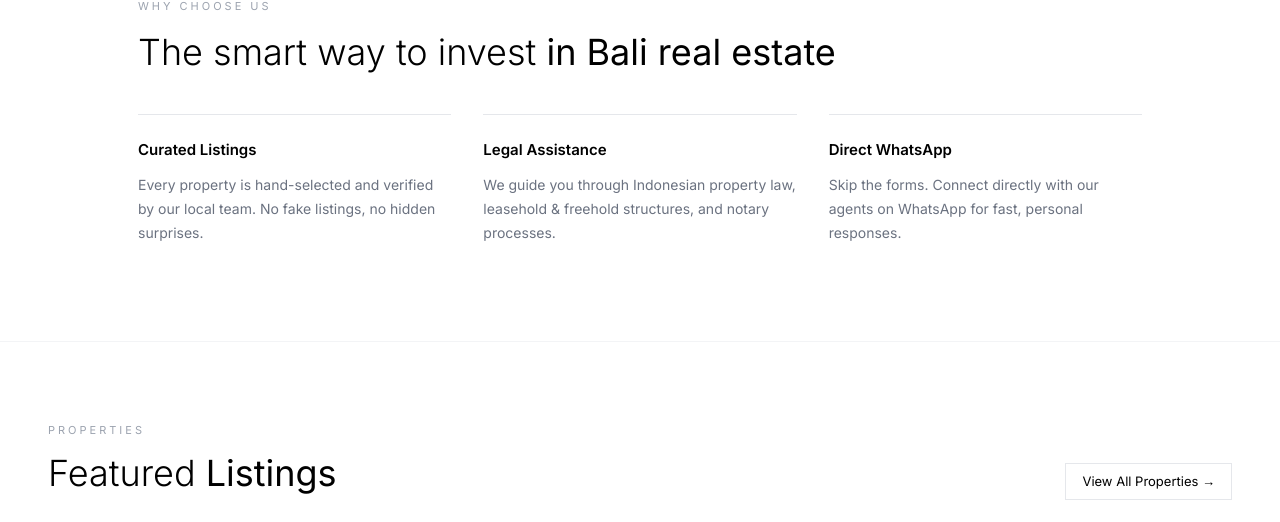
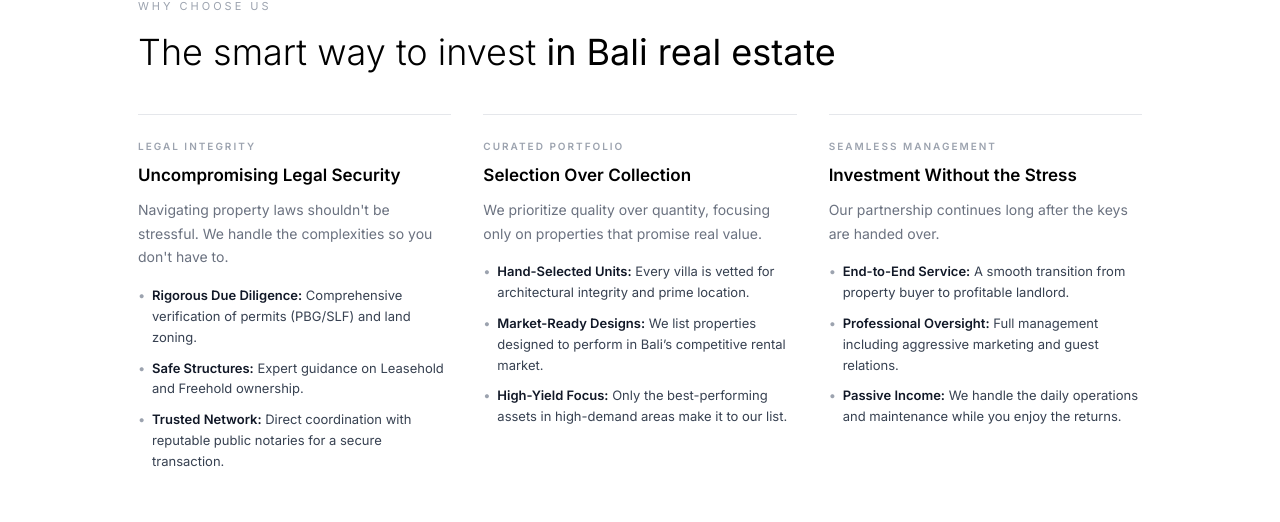
Before and after one commit to djitugo/great-bali-properties, a Next.js app: page / in a window 1280 px wide. Shown: the part 898-1420 px from the top of the page. Built offline with nearby package versions, Linux system fonts and the light colour scheme; no server answers; the database is empty.

Commit message:
revise Why Choose Us section with eyebrow, headline, and bullet points per column
Co-Authored-By: Claude Opus 4.7 <noreply@anthropic.com>

```diff
--- a/app/page.js
+++ b/app/page.js
@@ -35,15 +35,51 @@ export default async function Home({ searchParams }) {
         <h2 style={{ fontSize: 'clamp(24px, 4vw, 36px)', fontWeight: 300, marginBottom: '40px', lineHeight: 1.2 }}>
           The smart way to invest <strong>in Bali real estate</strong>
         </h2>
-        <div style={{ display: 'grid', gridTemplateColumns: 'repeat(auto-fit, minmax(240px, 1fr))', gap: '32px' }}>
+        <div style={{ display: 'grid', gridTemplateColumns: 'repeat(auto-fit, minmax(260px, 1fr))', gap: '32px' }}>
           {[
-            { title: 'Curated Listings', desc: 'Every property is hand-selected and verified by our local team. No fake listings, no hidden surprises.' },
-            { title: 'Legal Assistance', desc: 'We guide you through Indonesian property law, leasehold & freehold structures, and notary processes.' },
-            { title: 'Direct WhatsApp', desc: 'Skip the forms. Connect directly with our agents on WhatsApp for fast, personal responses.' },
+            {
+              eyebrow: 'Legal Integrity',
+              title: 'Uncompromising Legal Security',
+              desc: "Navigating property laws shouldn't be stressful. We handle the complexities so you don't have to.",
+              bullets: [
+                { strong: 'Rigorous Due Diligence:', text: ' Comprehensive verification of permits (PBG/SLF) and land zoning.' },
+                { strong: 'Safe Structures:', text: ' Expert guidance on Leasehold and Freehold ownership.' },
+                { strong: 'Trusted Network:', text: ' Direct coordination with reputable public notaries for a secure transaction.' },
+              ],
+            },
+            {
+              eyebrow: 'Curated Portfolio',
+              title: 'Selection Over Collection',
+              desc: 'We prioritize quality over quantity, focusing only on properties that promise real value.',
+              bullets: [
+                { strong: 'Hand-Selected Units:', text: ' Every villa is vetted for architectural integrity and prime location.' },
+                { strong: 'Market-Ready Designs:', text: ' We list properties designed to perform in Bali\u2019s competitive rental market.' },
+                { strong: 'High-Yield Focus:', text: ' Only the best-performing assets in high-demand areas make it to our list.' },
+              ],
+            },
+            {
+              eyebrow: 'Seamless Management',
+              title: 'Investment Without the Stress',
+              desc: 'Our partnership continues long after the keys are handed over.',
+              bullets: [
+                { strong: 'End-to-End Service:', text: ' A smooth transition from property buyer to profitable landlord.' },
+                { strong: 'Professional Oversight:', text: ' Full management including aggressive marketing and guest relations.' },
+                { strong: 'Passive Income:', text: ' We handle the daily operations and maintenance while you enjoy the returns.' },
+              ],
+            },
           ].map(f => (
             <div key={f.title} style={{ borderTop: '1px solid #e5e7eb', paddingTop: '24px' }}>
-              <h3 style={{ fontWeight: 600, marginBottom: '12px', fontSize: '15px' }}>{f.title}</h3>
-              <p style={{ fontSize: '14px', color: '#6b7280', lineHeight: 1.7 }}>{f.desc}</p>
+              <p style={{ fontSize: '10px', letterSpacing: '2px', color: '#9ca3af', textTransform: 'uppercase', marginBottom: '10px', fontWeight: 600 }}>{f.eyebrow}</p>
+              <h3 style={{ fontWeight: 600, marginBottom: '12px', fontSize: '17px', lineHeight: 1.3 }}>{f.title}</h3>
+              <p style={{ fontSize: '14px', color: '#6b7280', lineHeight: 1.7, marginBottom: '16px' }}>{f.desc}</p>
+              <ul style={{ listStyle: 'none', padding: 0, margin: 0, display: 'flex', flexDirection: 'column', gap: '10px' }}>
+                {f.bullets.map(b => (
+                  <li key={b.strong} style={{ fontSize: '13px', color: '#374151', lineHeight: 1.6, paddingLeft: '14px', position: 'relative' }}>
+                    <span style={{ position: 'absolute', left: 0, top: 0, color: '#9ca3af' }}>•</span>
+                    <strong style={{ fontWeight: 600, color: '#111827' }}>{b.strong}</strong>{b.text}
+                  </li>
+                ))}
+              </ul>
             </div>
           ))}
         </div>
```
